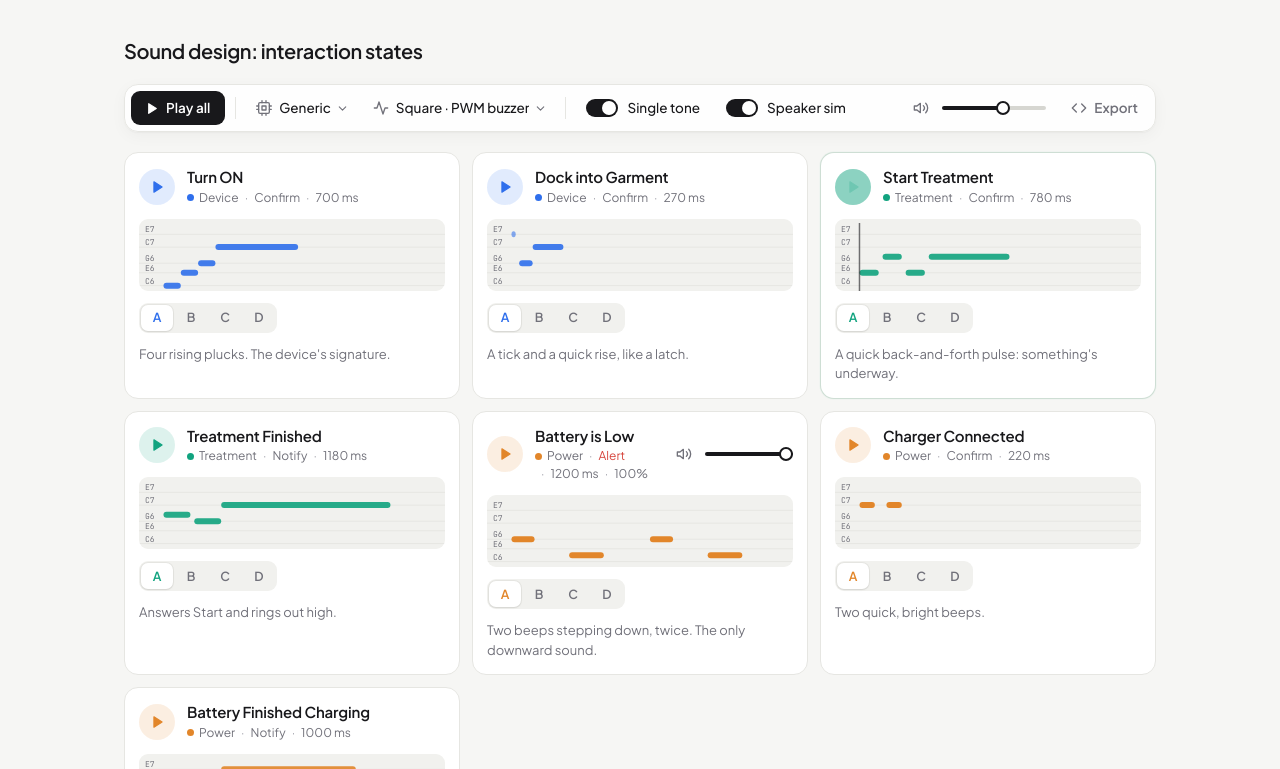
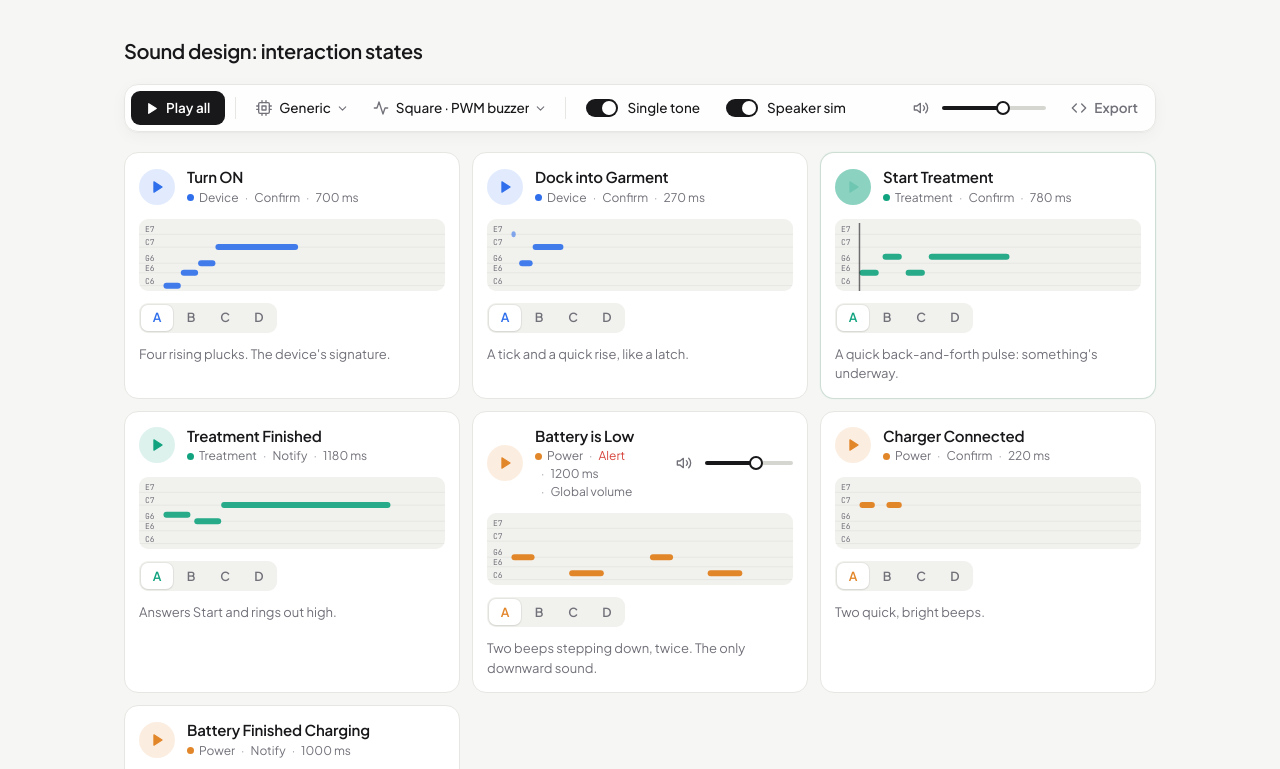
Before and after one commit to rhymeandreason/Mercury, a plain HTML site: page SoundDesign.html in a window 1280 px wide. Both pictures are taken after a click on the button "Play all". Shown: the top 769 px of the page. Drawn offline with Linux system fonts and the light colour scheme.

Commit message:
Link Battery Low volume to the toolbar; default it to Notify level
- Card slider starts at the toolbar volume and follows it until moved;
  readout shows the offset in dB and resets on click
- Battery Low defaults to the Notify level (−3 dB) instead of 0 dB
- Raising the card slider above the toolbar raises the exported level,
  capped at full scale

Co-Authored-By: Claude Opus 5.5 <noreply@anthropic.com>

```diff
--- a/SoundDesign.html
+++ b/SoundDesign.html
@@ -94,7 +94,10 @@
   .vers button:hover{color:var(--ink)}
   .vers button[aria-checked=true]{background:var(--surface);color:var(--c);box-shadow:0 1px 2px rgba(0,0,0,.08),0 0 0 1px var(--line)}
   .vers button:focus-visible{outline:2px solid color-mix(in srgb,var(--ink) 40%,transparent);outline-offset:1px}
-  .head .vol{margin-left:auto;padding-right:0}     /* per-sound level: same control as the toolbar volume */
+  .head .vol{margin-left:auto;padding-right:0}
+  .lvl-val{border:none;background:none;padding:0;font:inherit;color:inherit}
+  .lvl-val:not(:disabled){color:var(--ink);text-decoration:underline dotted;text-underline-offset:3px}
+  .lvl-val:disabled{cursor:default}     /* per-sound level: same control as the toolbar volume */
   .head .vol input[type=range]{width:88px}
   svg.tl{width:100%;height:72px;display:block;background:var(--surface-2);border-radius:9px}
 
@@ -191,7 +194,7 @@
   <section class="notes tech">
     <div class="note tech">
       <h3>Loudness &amp; duration (technical)</h3>
-      <p>Alert 0 dB · Notify −3 dB · Confirm −6 dB. Confirmations ≤ 300 ms; status changes 600–1,200 ms. Only Battery Low may interrupt another sound. Battery Low at 20/10/5%; Finished repeats once after 60 s untouched.</p>
+      <p>Alert and Notify −3 dB (Alert can be raised to 0 dB) · Confirm −6 dB. Confirmations ≤ 300 ms; status changes 600–1,200 ms. Only Battery Low may interrupt another sound. Battery Low at 20/10/5%; Finished repeats once after 60 s untouched.</p>
     </div>
     <div class="note tech">
       <h3>Hardware notes</h3>
@@ -226,7 +229,7 @@ const SOUNDS = [
   { id:"done", name:"Treatment Finished", fam:"treat", tier:"Notify", level:0.71,
     desc:"Answers Start and rings out high.",
     notes:[[N.A6,0,140,"pluck",1],[N.G6,160,140,"pluck",1],[N.C7,300,880,"bell",1],[N.E7,300,700,"bell",0.18]] },
-  { id:"low", name:"Battery is Low", fam:"power", tier:"Alert", level:1,
+  { id:"low", name:"Battery is Low", fam:"power", tier:"Alert", level:0.71,
     desc:"Two beeps stepping down, twice. The only downward sound.",
     adjustable:true,
     notes:[[N.G6,0,120,"beep",1],[N.D6,300,180,"beep",1],[N.G6,720,120,"beep",1],[N.D6,1020,180,"beep",1]] },
@@ -334,9 +337,15 @@ const notesOf = s => isMono() ? monophonic(s.notes) : s.notes;
 let ctx;
 function ac(){ if(!ctx){ ctx = new (window.AudioContext||window.webkitAudioContext)(); } if(ctx.state==="suspended") ctx.resume(); return ctx; }
 
-function buildOutput(c){
+// Listening volume: the toolbar slider, or a sound's own slider when it has been moved
+const globalVol = () => +document.getElementById("vol").value;
+const soundVol = s => s.vol ?? globalVol();
+// Exported level: the designed level, scaled by how far the sound's slider sits from the
+// toolbar's, capped at full scale
+const exportLevel = s => s.vol == null || globalVol() === 0 ? s.level : Math.min(1, s.level * s.vol / globalVol());
+function buildOutput(c, s){
   const master = c.createGain();
-  master.gain.value = +document.getElementById("vol").value * 0.35;
+  master.gain.value = soundVol(s) * 0.35;
   if(document.getElementById("spk").checked){
     // crude micro-speaker model: no lows, resonant bump ~2.7k, rolloff above 6k
     const hp = c.createBiquadFilter(); hp.type="highpass"; hp.frequency.value=750; hp.Q.value=0.9;
@@ -434,7 +443,7 @@ function scheduleSound(c, out, s, t0){
 function soundLen(s){ return Math.max(...notesOf(s).map(n=>n[1]+n[2])); }
 
 function play(s, delay=0){
-  const c = ac(); const out = buildOutput(c);
+  const c = ac(); const out = buildOutput(c, s);
   const t0 = c.currentTime + 0.03 + delay;
   scheduleSound(c,out,s,t0);
   const card = document.querySelector(`[data-id="${s.id}"]`);
@@ -500,7 +509,7 @@ function exportCode(){
       "  uint16_t glide_to_hz;  // 0 = no glide\n  uint8_t  gain;         // 0-100\n  env_t    env;\n} tone_t;\n\n";
     out += SOUNDS.map(s => head(s) + `static const tone_t SND_${s.id.toUpperCase()}[] = {\n` +
       notesOf(s).map(([f,st,d,e,g,f2]) =>
-        `  { ${pad(Math.round(f),4)}, ${pad(st,4)}, ${pad(d,4)}, ${pad(f2?Math.round(f2):0,4)}, ${pad(Math.round(g*s.level*100),3)}, ENV_${e.toUpperCase()} },`).join("\n") +
+        `  { ${pad(Math.round(f),4)}, ${pad(st,4)}, ${pad(d,4)}, ${pad(f2?Math.round(f2):0,4)}, ${pad(Math.round(g*exportLevel(s)*100),3)}, ENV_${e.toUpperCase()} },`).join("\n") +
       "\n};\n").join("\n");
   } else {
     const duty = document.getElementById("duty").value;
@@ -514,7 +523,7 @@ function exportCode(){
       "  uint16_t glide_to_reg;  // 0 = no glide\n  uint8_t  vol;           // starting volume, 0-15\n  env_t    env;\n} gb_tone_t;\n\n";
     out += SOUNDS.map(s => head(s) + `static const gb_tone_t SND_${s.id.toUpperCase()}[] = {\n` +
       notesOf(s).map(([f,st,d,e,g,f2]) => {
-        const lv = gbLevels(e, d, g, s.level);
+        const lv = gbLevels(e, d, g, exportLevel(s));
         return `  // ${Math.round(gbSnap(f))}${f2?"→"+Math.round(gbSnap(f2)):""} Hz · vol ${lv.join(" ")}\n` +
           `  { ${pad(gbReg(f),4)}, ${pad(st,4)}, ${pad(d,4)}, ${pad(f2?gbReg(f2):0,4)}, ${pad(lv[0],2)}, ENV_${e.toUpperCase()} },`;
       }).join("\n") + "\n};\n").join("\n");
@@ -541,19 +550,22 @@ const icon = n => `<svg class="fi" viewBox="0 0 24 24" fill="none" stroke="curre
 const setIcon = (el, n) => { el.dataset.i = n; el.innerHTML = icon(n); };
 document.querySelectorAll("i[data-i]").forEach(el => setIcon(el, el.dataset.i));
 // Volume control (toolbar and per-sound): 0-1 gain, filled track, icon reflects level,
-// icon click mutes / restores the last level. set() also runs once to initialise.
-function bindVolume(input, btn, get, set){
+// icon click mutes / restores the last level. onSync runs after every update; returns sync.
+function bindVolume(input, btn, get, set, onSync){
   let last = get() || 0.6;
   const sync = () => {
     const v = get(); input.value = v;
     input.style.setProperty("--fill", v*100 + "%");
     setIcon(btn.querySelector("i"), v===0 ? "volume-x" : v<0.5 ? "volume-1" : "volume-2");
     btn.setAttribute("aria-label", ((v===0 ? "Unmute " : "Mute ") + input.getAttribute("aria-label").replace(/ ?[Vv]olume$/,"")).trim());
+    if(onSync) onSync(v);
   };
   input.addEventListener("input", () => { const v = +input.value; if(v>0) last = v; set(v); sync(); });
   btn.onclick = () => { set(get()>0 ? 0 : last); sync(); };
-  set(get()); sync();
+  sync();
+  return sync;
 }
+const cardVolSync = {};                           // per-sound sliders that follow the toolbar
 const grid = document.getElementById("grid");
 function buildCard(s){
   const el = document.createElement("div");
@@ -567,7 +579,7 @@ function buildCard(s){
           <span class="fam"><i class="dot"></i>${FAM[s.fam].label}</span>
           <span class="${s.tier==='Alert'?'alert':''}">${s.tier}</span>
           <span>${soundLen(s)} ms</span>
-          ${s.adjustable ? `<span class="lvl-val"></span>` : ""}
+          ${s.adjustable ? `<span><button class="lvl-val"></button></span>` : ""}
         </div>
       </div>
       ${s.adjustable ? `<div class="vol">
@@ -588,13 +600,16 @@ function buildCard(s){
     play(s);
   });
   const lvl = el.querySelector(".vol input");
-  if(lvl){                                        // the sound's own level, applied under the toolbar volume; feeds export too
+  if(lvl){                                        // same scale as the toolbar slider; follows it until moved
     const val = el.querySelector(".lvl-val");
-    bindVolume(lvl, el.querySelector(".vol button"), () => s.level, v => {
-      s.level = v;
-      val.textContent = Math.round(v*100) + "%";
-      val.title = v > 0 ? (20*Math.log10(v)).toFixed(1).replace("-","−") + " dB" : "Muted";
+    const sync = cardVolSync[s.id] = bindVolume(lvl, el.querySelector(".vol button"), () => soundVol(s), v => { s.vol = v; }, v => {
+      const g = globalVol(), linked = s.vol == null;
+      const db = g > 0 && v > 0 ? 20*Math.log10(v/g) : 0;
+      val.textContent = linked ? "Global volume" : v === 0 ? "Muted" : (db >= 0 ? "+" : "−") + Math.abs(db).toFixed(1) + " dB";
+      val.disabled = linked;
+      val.title = linked ? "Following the toolbar volume" : "Reset to the toolbar volume";
     });
+    val.onclick = () => { s.vol = null; sync(); };
     lvl.addEventListener("change", () => play(s));
   }
   return el;
@@ -637,7 +652,8 @@ document.getElementById("exportCopy").onclick = async e => {
 };
 
 const vol = document.getElementById("vol");
-bindVolume(vol, document.getElementById("mute"), () => +vol.value, v => { vol.value = v; });
+bindVolume(vol, document.getElementById("mute"), () => +vol.value, v => { vol.value = v; },
+  () => Object.values(cardVolSync).forEach(f => f()));
 document.getElementById("exportDownload").onclick = ()=>{
   const a = document.createElement("a");
   a.href = URL.createObjectURL(new Blob([exportCode()], {type:"text/plain"}));
```
